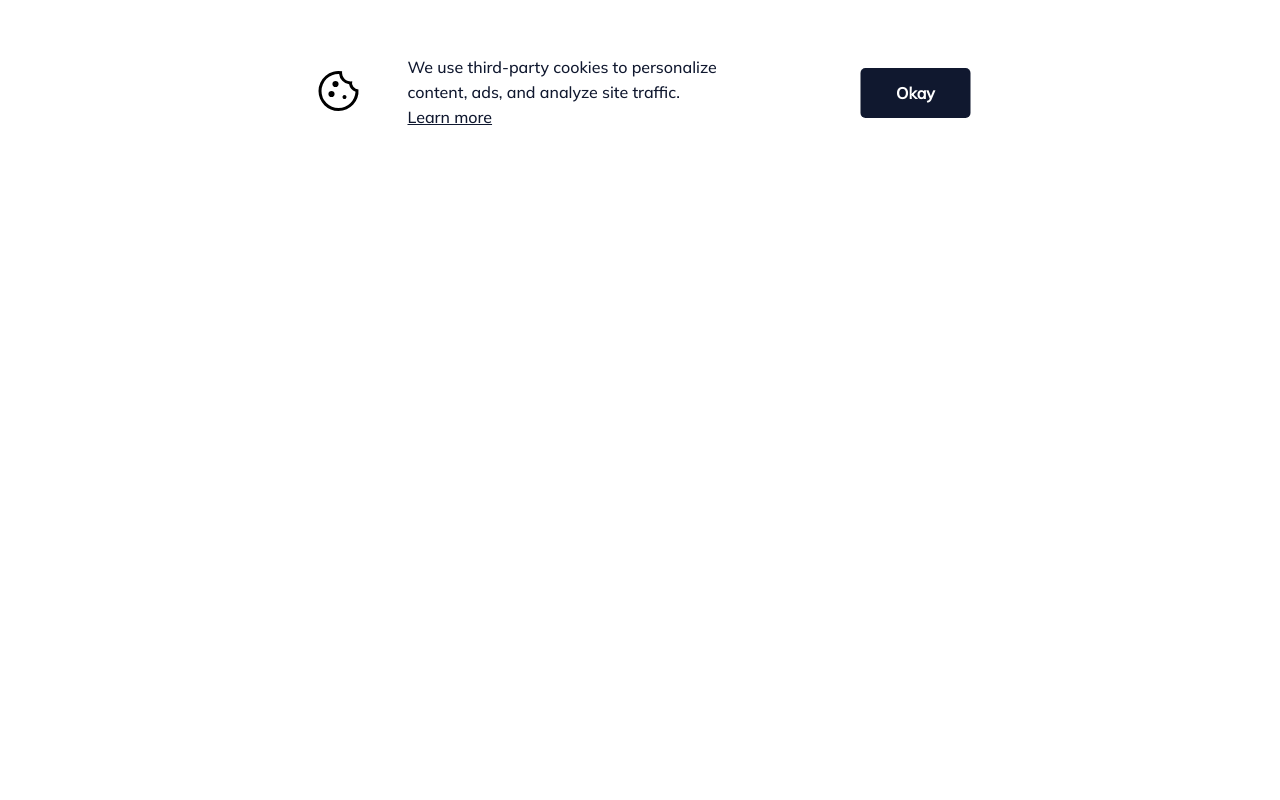
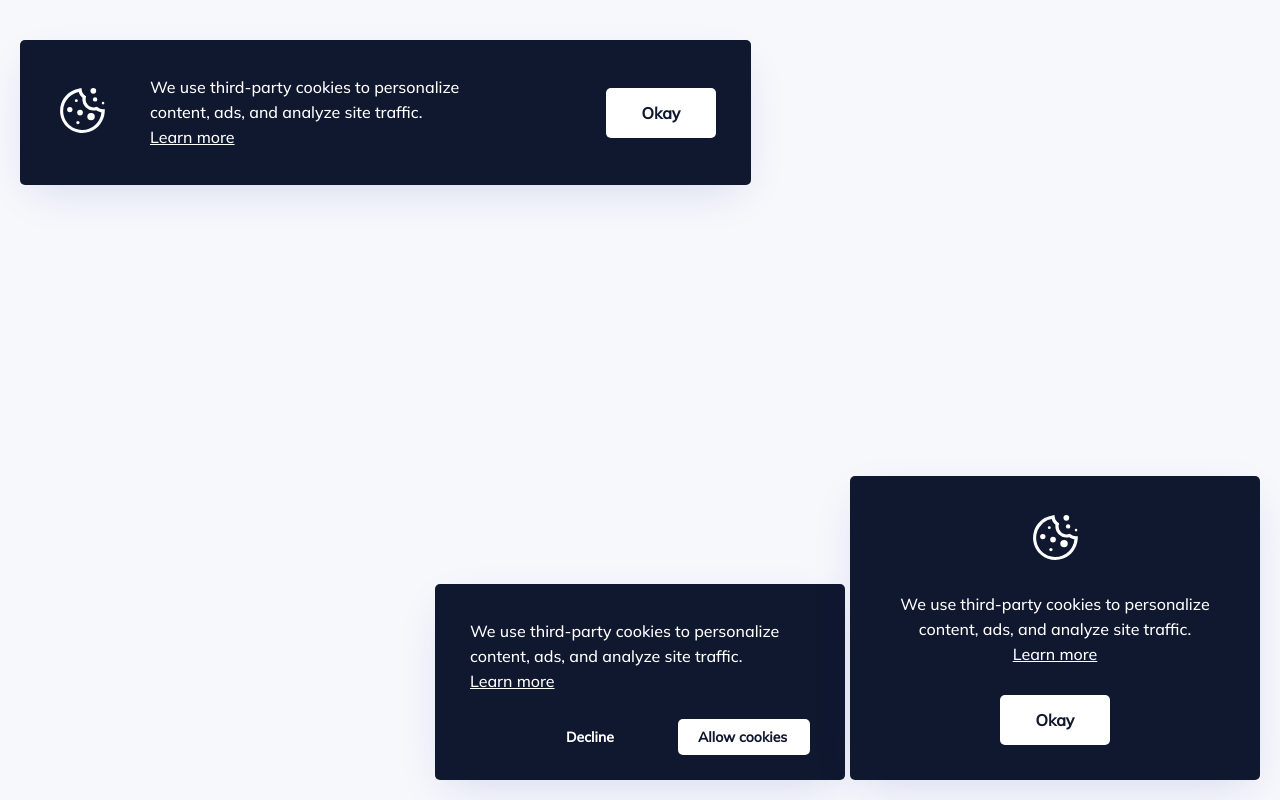
Before and after one commit to brtbyram/frontEndDaily, a plain HTML site: page 7/index.html in a window 1280 px wide. Drawn offline with Linux system fonts and the light colour scheme.

Commit message:
7th day is over

```diff
--- a/7/index.css
+++ /dev/null
@@ -1,197 +0,0 @@
-@import url('https://fonts.googleapis.com/css2?family=Mulish:wght@500&display=swap');
-
-
-
-* {
-    padding: 0;
-    margin: 0;
-    list-style: none;
-    border: none;
-    text-decoration: none;
-    box-sizing: border-box;
-    -webkit-overflow-scrolling: touch;
-    font-family: 'Mulish', sans-serif;
-}
-
-*:focus {
-    outline: 0;
-}
-
-
-.cookie-banner {
-    box-shadow: 0 15px 45px -12px rgba(#001d93, .15);
-    border-radius: 5px;
-    --color1: #10182f;
-    --color2: #fff;
-    --color3: #306bf3;
-    background-color: var(--color2);
-
-    opacity: 0;
-    visibility: hidden;
-    transform: scale(.8);
-    transition: 500ms all;
-}
-.cookie-banner.active{
-    opacity: 1;
-    visibility: visible;
-    transform: scale(1);
-}
-.cookie-banner.active.bc{
-    transform: translateX(-50%)scale(1) !important;
-}
-.cookie-banner.active.tc{
-    transform: translateX(-50%)scale(1) !important;
-}
-
-.cookie-banner.style-1 {
-    width: 410px;
-    height: 196px;
-    padding: 35px 35px 25px;
-}
-
-.cookie-banner.style-1 p {
-    font-size: 16px;
-    line-height: 25px;
-    color: var(--color1);
-}
-
-.cookie-banner.style-1 p a {
-    display: block;
-    text-decoration: underline;
-    color: var(--color1);
-}
-
-.cookie-banner.style-1 .actions {
-    display: flex;
-    justify-content: flex-end;
-    margin-top: 25px;
-}
-
-.cookie-banner.style-1 .actions a {
-    height: 36px;
-    display: flex;
-    align-items: center;
-    padding: 0 20px;
-    border-radius: 5px;
-    font-size: 14px;
-    font-weight: bold;
-    width: 132px;
-    color: var(--color1);
-}
-
-.cookie-banner.style-1 .actions a.btn {
-    background: var(--color1);
-    color: var(--color2);
-}
-
-.cookie-banner.style-1.dark {
-    --color1: #fff;
-    --color2: #10182f
-}
-
-
-
-
-
-
-.cookie-banner.style-2 {
-    width: 410px;
-    height: 304px;
-    display: flex;
-    flex-direction: column;
-    justify-content: space-between;
-    padding: 39px 40px 35px;
-    text-align: center;
-}
-
-.cookie-banner.style-2 .icon {
-    text-align: center;
-    color: var(--color3);
-}
-
-.cookie-banner.style-2 p {
-    font-size: 16px;
-    line-height: 25px;
-    color: var(--color1)
-}
-
-.cookie-banner.style-2 p a {
-    display: block;
-    text-decoration: underline;
-    color: var(--color1);
-}
-
-.cookie-banner.style-2 .actions {
-    text-align: center;
-}
-
-.cookie-banner.style-2 .actions a {
-    display: inline-block;
-    width: 110px;
-    height: 50px;
-    line-height: 50px;
-    background: var(--color1);
-    color: var(--color2);
-    border-radius: 5px;
-    font-size: 16px;
-    font-weight: bold;
-}
-
-.cookie-banner.style-2.dark {
-    --color1: #fff;
-    --color2: #10182f;
-    --color3: #fff;
-}
-
-.cookie-banner.style-2.vertical{
-    flex-direction: row;
-    width: 731px;
-    height: 145px;
-    align-items: center;
-    justify-content: normal;
-    padding: 0 35px ;
-}
-.cookie-banner.style-2.vertical p{
-    text-align: left;
-    max-width: 330px;
-}
-.cookie-banner.style-2.vertical .icon{
-    text-align: center;
-    margin-right: 45px;
-    margin-left: 5px;
-}
-.cookie-banner.style-2.vertical .actions{
-    margin-left: auto;
-}
-.cookie-banner.tr{
-    position: fixed;
-    top: 20px;
-    right: 20px;
-}
-.cookie-banner.br{
-    position: fixed;
-    bottom: 20px;
-    right: 20px;
-}
-.cookie-banner.bl{
-    position: fixed;
-    bottom: 20px;
-    left: 20px;
-}
-.cookie-banner.tl{
-    position: fixed;
-    top: 20px;
-    left: 20px;
-}
-.cookie-banner.tc{
-    position: fixed;
-    top: 20px;
-    left: 50%;
-    transform: translateX(-50%)scale(.8);
-}
-.cookie-banner.bc{
-    position: fixed;
-    bottom: 20px;
-    left: 50%;
-    transform: translateX(-50%)scale(.8);
-}
--- a/7/index.html
+++ b/7/index.html
@@ -7,26 +7,34 @@
     <meta name="viewport" content="width=device-width, initial-scale=1.0">
     <title>Document</title>
     <link rel="stylesheet" href="https://cdnjs.cloudflare.com/ajax/libs/font-awesome/6.2.0/css/all.min.css">
-    <link rel="stylesheet" href="index.css">
+    <link rel="stylesheet" href="scss/style.css">
 
 </head>
 
 <body>
-    <div class="cookie-banner style-1 dark" style="display: none;">
+    <div class="cookie-banner style1 dark position-bc" id="banner-1">
         <p>
             We use third-party cookies to personalize content, ads, and analyze site traffic.
             <a href="#">Learn more</a>
         </p>
         <div class="actions">
-            <a href="#">Decline</a>
-            <a href="#" class="btn">Allow cookies</a>
+            <a href="javascript:;" onclick="hideCookieBanner('banner-1')">Decline</a>
+            <a href="javascript:;" onclick="hideCookieBanner('banner-1')" class="btn">Allow cookies</a>
         </div>
     </div>
-    <div class="cookie-banner style-2 dark" style="display: none;">
+    <div class="cookie-banner style2 dark position-br" id="banner-2">
         <div class="icon">
-            <svg xmlns="http://www.w3.org/2000/svg" height="48" width="48">
-                <path
-                    d="M21 20.1q1.3 0 2.2-.9.9-.9.9-2.2 0-1.3-.9-2.2-.9-.9-2.2-.9-1.3 0-2.2.9-.9.9-.9 2.2 0 1.3.9 2.2.9.9 2.2.9Zm-4 10q1.3 0 2.2-.9.9-.9.9-2.2 0-1.3-.9-2.2-.9-.9-2.2-.9-1.3 0-2.2.9-.9.9-.9 2.2 0 1.3.9 2.2.9.9 2.2.9ZM30 32q.85 0 1.425-.575Q32 30.85 32 30q0-.85-.575-1.425Q30.85 28 30 28q-.85 0-1.425.575Q28 29.15 28 30q0 .85.575 1.425Q29.15 32 30 32Zm-6 12q-4.1 0-7.75-1.575-3.65-1.575-6.375-4.3-2.725-2.725-4.3-6.375Q4 28.1 4 24q0-4.6 1.95-8.6t5.225-6.775q3.275-2.775 7.55-4T27.6 4.3q-.3 2.25.4 4.25t2.125 3.4q1.425 1.4 3.425 2.05 2 .65 4.2.3-1 3.05 1.1 5.475t5.1 2.675q.4 4.35-1.025 8.25-1.425 3.9-4.175 6.85-2.75 2.95-6.55 4.7T24 44Zm0-3q7.1 0 11.8-4.675 4.7-4.675 5.25-11.525-2.7-1-4.375-2.975Q35 19.85 34.6 17.3q-4.05-.55-6.825-3.5Q25 10.85 24.6 6.95q-3.7-.15-6.925 1.2-3.225 1.35-5.6 3.7Q9.7 14.2 8.35 17.375 7 20.55 7 24q0 7.1 4.95 12.05Q16.9 41 24 41Zm.05-17.25Z" />
+            <svg width="45" height="45" viewBox="0 0 45 45" xmlns="http://www.w3.org/2000/svg">
+                <path fill-rule="evenodd" clip-rule="evenodd"
+                    d="M37.6021 19.3233C39.5596 20.9915 42.1974 21.6218 44.6975 21.0187C44.737 21.5533 44.7567 22.1 44.7567 22.6589C44.7567 23.2178 44.7365 23.773 44.6959 24.3243C44.0453 33.0328 38.3799 40.5638 30.193 43.6029C22.0061 46.642 12.799 44.6321 6.62349 38.4576C0.750062 32.5832 -1.37923 23.9351 1.09537 16.0053C3.56998 8.07543 10.2399 2.17326 18.4119 0.681905C19.4918 0.487625 20.5844 0.372454 21.6811 0.337311C21.66 0.574068 21.6486 0.810824 21.6486 1.05407C21.6493 3.7219 22.9745 6.21531 25.1854 7.70839L26.1194 8.34082L25.8519 9.43704C25.1623 12.2536 26.0444 15.2231 28.1597 17.2065C30.2751 19.1898 33.2953 19.8789 36.0616 19.0095L36.9186 18.7395L37.6021 19.3233ZM17.3734 41.3189C24.0328 43.0698 31.1191 41.0994 35.9189 36.1622C39.0841 33.015 41.0367 28.8514 41.4324 24.4054C39.5365 24.1702 37.7315 23.4574 36.1865 22.3338C35.3541 22.5255 34.5027 22.6221 33.6486 22.6216C27.4338 22.6216 22.3784 17.5662 22.3784 11.3514C22.3785 10.8123 22.417 10.2739 22.4935 9.74028C20.6737 8.23592 19.3727 6.19776 18.7743 3.9138C18.9759 3.87542 19.1775 3.84001 19.3792 3.80758C19.177 3.84001 18.9754 3.87542 18.7743 3.9138C18.6889 3.58947 18.6181 3.26082 18.5619 2.92785C18.6159 3.26028 18.6867 3.58893 18.7743 3.9138C15.0368 4.6342 11.6027 6.463 8.9189 9.16218C3.98172 13.962 2.01132 21.0483 3.76218 27.7077C5.51305 34.3672 10.7139 39.568 17.3734 41.3189Z" />
+                <circle cx="9.81081" cy="21.5676" r="2.67568" />
+                <circle cx="20.027" cy="24.5676" r="2.83784" />
+                <circle cx="31.0541" cy="28.6216" r="3.72973" />
+                <circle cx="17.9189" cy="34.5406" r="1.62162" />
+                <circle cx="16.2972" cy="12.6486" r="1.45946" />
+                <circle cx="35.1081" cy="11.4324" r="2.18919" />
+                <circle cx="33.3243" cy="2.83784" r="2.83784" />
+                <circle cx="43.054" cy="15.0811" r="1.2973" />
             </svg>
         </div>
         <p>
@@ -34,14 +42,22 @@
             <a href="#">Learn more</a>
         </p>
         <div class="actions">
-            <a href="#">Okay</a>
+            <a href="javascript:;" onclick="hideCookieBanner('banner-2')">Okay</a>
         </div>
     </div>
-    <div class="cookie-banner style-2 vertical active tc">
+    <div class="cookie-banner style2 vertical dark position-tl" id="banner-3">
         <div class="icon">
-            <svg xmlns="http://www.w3.org/2000/svg" height="48" width="48">
-                <path
-                    d="M21 20.1q1.3 0 2.2-.9.9-.9.9-2.2 0-1.3-.9-2.2-.9-.9-2.2-.9-1.3 0-2.2.9-.9.9-.9 2.2 0 1.3.9 2.2.9.9 2.2.9Zm-4 10q1.3 0 2.2-.9.9-.9.9-2.2 0-1.3-.9-2.2-.9-.9-2.2-.9-1.3 0-2.2.9-.9.9-.9 2.2 0 1.3.9 2.2.9.9 2.2.9ZM30 32q.85 0 1.425-.575Q32 30.85 32 30q0-.85-.575-1.425Q30.85 28 30 28q-.85 0-1.425.575Q28 29.15 28 30q0 .85.575 1.425Q29.15 32 30 32Zm-6 12q-4.1 0-7.75-1.575-3.65-1.575-6.375-4.3-2.725-2.725-4.3-6.375Q4 28.1 4 24q0-4.6 1.95-8.6t5.225-6.775q3.275-2.775 7.55-4T27.6 4.3q-.3 2.25.4 4.25t2.125 3.4q1.425 1.4 3.425 2.05 2 .65 4.2.3-1 3.05 1.1 5.475t5.1 2.675q.4 4.35-1.025 8.25-1.425 3.9-4.175 6.85-2.75 2.95-6.55 4.7T24 44Zm0-3q7.1 0 11.8-4.675 4.7-4.675 5.25-11.525-2.7-1-4.375-2.975Q35 19.85 34.6 17.3q-4.05-.55-6.825-3.5Q25 10.85 24.6 6.95q-3.7-.15-6.925 1.2-3.225 1.35-5.6 3.7Q9.7 14.2 8.35 17.375 7 20.55 7 24q0 7.1 4.95 12.05Q16.9 41 24 41Zm.05-17.25Z" />
+            <svg width="45" height="45" viewBox="0 0 45 45" xmlns="http://www.w3.org/2000/svg">
+                <path fill-rule="evenodd" clip-rule="evenodd"
+                    d="M37.6021 19.3233C39.5596 20.9915 42.1974 21.6218 44.6975 21.0187C44.737 21.5533 44.7567 22.1 44.7567 22.6589C44.7567 23.2178 44.7365 23.773 44.6959 24.3243C44.0453 33.0328 38.3799 40.5638 30.193 43.6029C22.0061 46.642 12.799 44.6321 6.62349 38.4576C0.750062 32.5832 -1.37923 23.9351 1.09537 16.0053C3.56998 8.07543 10.2399 2.17326 18.4119 0.681905C19.4918 0.487625 20.5844 0.372454 21.6811 0.337311C21.66 0.574068 21.6486 0.810824 21.6486 1.05407C21.6493 3.7219 22.9745 6.21531 25.1854 7.70839L26.1194 8.34082L25.8519 9.43704C25.1623 12.2536 26.0444 15.2231 28.1597 17.2065C30.2751 19.1898 33.2953 19.8789 36.0616 19.0095L36.9186 18.7395L37.6021 19.3233ZM17.3734 41.3189C24.0328 43.0698 31.1191 41.0994 35.9189 36.1622C39.0841 33.015 41.0367 28.8514 41.4324 24.4054C39.5365 24.1702 37.7315 23.4574 36.1865 22.3338C35.3541 22.5255 34.5027 22.6221 33.6486 22.6216C27.4338 22.6216 22.3784 17.5662 22.3784 11.3514C22.3785 10.8123 22.417 10.2739 22.4935 9.74028C20.6737 8.23592 19.3727 6.19776 18.7743 3.9138C18.9759 3.87542 19.1775 3.84001 19.3792 3.80758C19.177 3.84001 18.9754 3.87542 18.7743 3.9138C18.6889 3.58947 18.6181 3.26082 18.5619 2.92785C18.6159 3.26028 18.6867 3.58893 18.7743 3.9138C15.0368 4.6342 11.6027 6.463 8.9189 9.16218C3.98172 13.962 2.01132 21.0483 3.76218 27.7077C5.51305 34.3672 10.7139 39.568 17.3734 41.3189Z" />
+                <circle cx="9.81081" cy="21.5676" r="2.67568" />
+                <circle cx="20.027" cy="24.5676" r="2.83784" />
+                <circle cx="31.0541" cy="28.6216" r="3.72973" />
+                <circle cx="17.9189" cy="34.5406" r="1.62162" />
+                <circle cx="16.2972" cy="12.6486" r="1.45946" />
+                <circle cx="35.1081" cy="11.4324" r="2.18919" />
+                <circle cx="33.3243" cy="2.83784" r="2.83784" />
+                <circle cx="43.054" cy="15.0811" r="1.2973" />
             </svg>
         </div>
         <p>
@@ -49,11 +65,11 @@
             <a href="#">Learn more</a>
         </p>
         <div class="actions">
-            <a href="#">Okay</a>
+            <a href="javascript:;" onclick="hideCookieBanner('banner-3')">Okay</a>
         </div>
     </div>
 
-    <script src="index.js"></script>
+    <script src="js/index.js"></script>
 </body>
 
 </html>
--- /dev/null
+++ b/7/js/index.js
@@ -0,0 +1,33 @@
+function setCookie(name, value, days){
+    var date = new Date();
+    date.setDate(date.getDate() + days);
+    document.cookie = name + '=' + escape(value) + '; expires=' + date.toUTCString();
+    console.log('cookie ' + name + ' created');
+}
+
+// setCookie('prototurk', true , 5);
+
+function getCookie(cookieName){
+    var pattern = cookieName + '=(?<value>[0-9a-zA-Z\s]+);?';
+    var regex = new RegExp(pattern);
+    var result = document.cookie.match(regex);
+    if(result) {
+        return result.groups.value;
+    }
+}
+
+function showCookieBanner(id){
+    if(!getCookie(id)){
+        document.getElementById(id).classList.add('active');
+    }
+}
+
+function hideCookieBanner(id){
+    document.getElementById(id).classList.remove('active');
+    setCookie(id, true, 1);
+}
+
+
+showCookieBanner('banner-1');
+showCookieBanner('banner-2');
+showCookieBanner('banner-3');
--- /dev/null
+++ b/7/scss/style.scss
@@ -0,0 +1,174 @@
+@import url("https://fonts.googleapis.com/css2?family=Mulish:wght@500&display=swap");
+
+* {
+  padding: 0;
+  margin: 0;
+  list-style: none;
+  border: none;
+  text-decoration: none;
+  box-sizing: border-box;
+  -webkit-overflow-scrolling: touch;
+  font-family: "Mulish", sans-serif;
+  &:focus {
+    outline: 0;
+  }
+}
+
+body{
+  background-color: #f7f8fc;
+}
+
+.cookie-banner {
+  box-shadow: 0 15px 45px -12px rgba(#001d93, 0.15);
+  border-radius: 5px;
+  background-color: var(--color2);
+  opacity: 0;
+  visibility: hidden;
+  transform: scale(.8);
+  transition: 500ms all;
+
+  &.active{
+    opacity: 1;
+    visibility: visible;
+    transform: scale(1);
+    &.position-bc, &.position-tc{
+      transform: translateX(-50%) scale(1) !important;
+    }
+  }
+
+
+  --color1: #10182f;
+  --color2: #fff;
+  --color3: #306bf3;
+
+
+
+  p {
+    font-size: 16px;
+    line-height: 25px;
+    color: var(--color1);
+    a {
+      display: block;
+      text-decoration: underline;
+      color: var(--color1);
+    }
+  }
+
+  &.dark {
+    --color1: #fff;
+    --color2: #10182f;
+    --color3:#fff
+  }
+
+  &.style1 {
+    width: 410px;
+    height: 196px;
+    padding: 35px 35px 25px;
+    .actions {
+      display: flex;
+      justify-content: flex-end;
+      margin-top: 25px;
+      a {
+        height: 36px;
+        width: 132px;
+        display: flex;
+        align-items: center;
+        padding: 0 20px;
+        border-radius: 5px;
+        font-size: 14px;
+        font-weight: bold;
+        color: var(--color1);
+        &.btn {
+          background: var(--color1);
+          color: var(--color2);
+        }
+      }
+    }
+  }
+  &.style2 {
+    width: 410px;
+    height: 304px;
+    display: flex;
+    flex-direction: column;
+    justify-content: space-between;
+    padding: 39px 40px 35px;
+    .icon {
+      text-align: center;
+      fill: var(--color3);
+    }
+    p{
+        text-align: center;
+    }
+    .actions{
+        text-align: center;
+        a{
+            display: inline-block;
+            border-radius: 5px;
+            font-size: 16px;
+            width: 110px;
+            height: 50px;
+            line-height: 50px;
+            background-color: var(--color1);
+            color: var(--color2);
+            font-weight: bold;
+        }
+    }
+    &.vertical{
+      margin-top: 20px;
+      flex-direction: row;
+      width: 731px;
+      height: 145px;
+      align-items: center;
+      justify-content: normal;
+      padding: 0 35px ;
+      .icon{
+        margin-left: 5px;
+        margin-right: 45px;
+        text-align: center;
+      }
+      p{
+        text-align: left;
+        max-width: 330px;
+      }
+      .actions{
+        margin-left: auto;
+      }
+    }
+  }
+  &.position{
+    position: fixed;
+
+    &-tr{
+      position: fixed;
+      top: 20px;
+      right: 20px;
+    }
+    &-tl{
+      position: fixed;
+      top:20px;
+      left: 20px;
+    }
+    &-tc{
+      position: fixed;
+      top: 20px;
+      left: 50%;
+      transform: translateX(-50%) scale(.8);
+    }
+    &-br{
+      position: fixed;
+      bottom: 20px;
+      right: 20px;
+    }
+    &-bl{
+      position: fixed;
+      bottom: 20px;
+      left: 20px;
+    }
+    &-bc{
+      position: fixed;
+      bottom: 20px;
+      left: 50%;
+      transform: translateX(-50%) scale(.8);
+    }
+  }
+}
```
Also changed, not shown: 7/index.js (deleted, +0 -8 lines), 7/cookie_FILL0_wght400_GRAD0_opsz48.svg (deleted), 7/scss/style.css (added), 1 other file.
